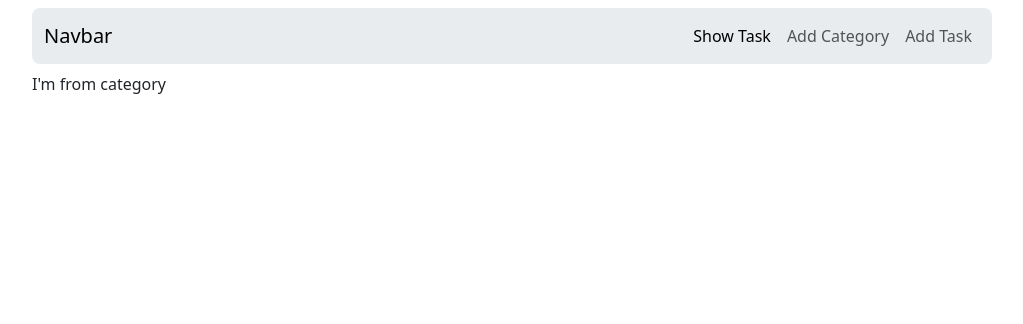
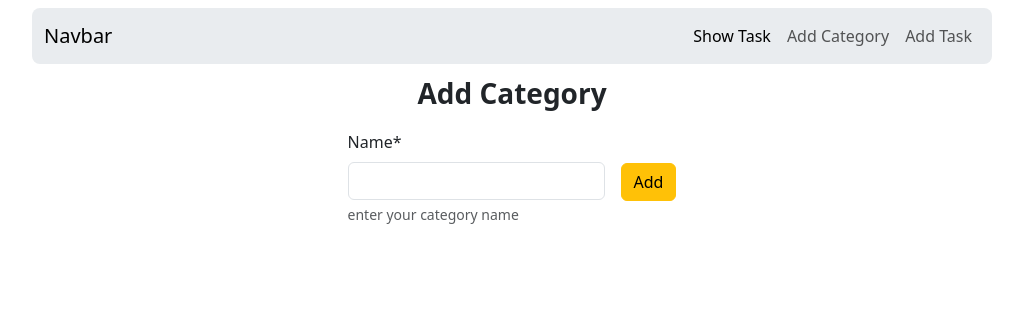
Before and after one commit to arasruislam/Task_Management_System, a Django app: page /category/ in a window 1280 px wide. Shown: the top 324 px of the page, without its empty margins (128-1151 px from the left). Run offline with Django 5.2, Linux system fonts and the light colour scheme; some libraries are stand-ins or nearby versions.

Commit message:
category add functionality done

```diff
--- a/category/models.py
+++ b/category/models.py
@@ -3,7 +3,7 @@ from django.db import models
 
 # Create your models here.
 class CategoryModel(models.Model):
-    name = models.CharField(max_length=25)
+    name = models.CharField(max_length=25, help_text="enter your category name")
 
     def __str__(self) -> str:
         return self.name
--- a/category/templates/addCategory.html
+++ b/category/templates/addCategory.html
@@ -1,6 +1,14 @@
 {% extends 'base.html' %}
+{% load crispy_forms_tags %}
+
+{% block content %}
+<p class="text-center fs-3 fw-bold">Add Category</p>
+
+<form class="d-flex align-items-center justify-content-center gap-3" method="POST">
+    {% csrf_token %}
+    {{form|crispy}}
+    <button class="btn btn-warning mb-2">Add</button>
+</form>
 
 
-{% block content %}
-    <p>I'm from category</p>
 {% endblock content %}
--- a/category/views.py
+++ b/category/views.py
@@ -1,6 +1,14 @@
-from django.shortcuts import render
+from django.shortcuts import render, redirect
+from . import forms
 
 
 # Create your views here.
 def Category(request):
-    return render(request, "addCategory.html")
+    if request.method == "POST":
+        category_form = forms.CategoryForm(request.POST)
+        if category_form.is_valid():
+            category_form.save()
+            return redirect("category")
+    else:
+        category_form = forms.CategoryForm()
+    return render(request, "addCategory.html", {"form": category_form})
--- a/task/models.py
+++ b/task/models.py
@@ -1,6 +1,6 @@
 from django.db import models
 from category.models import CategoryModel
-
+from django import forms
 
 # Create your models here.
 class Task_Model(models.Model):
```
Also changed, not shown: db.sqlite3.
